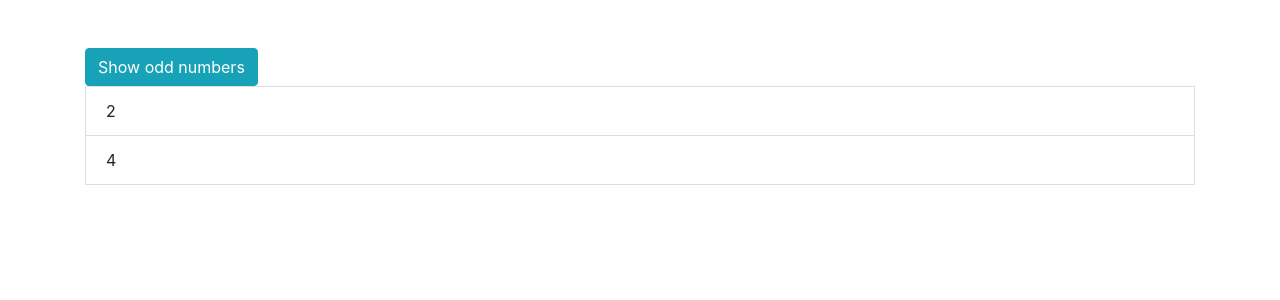
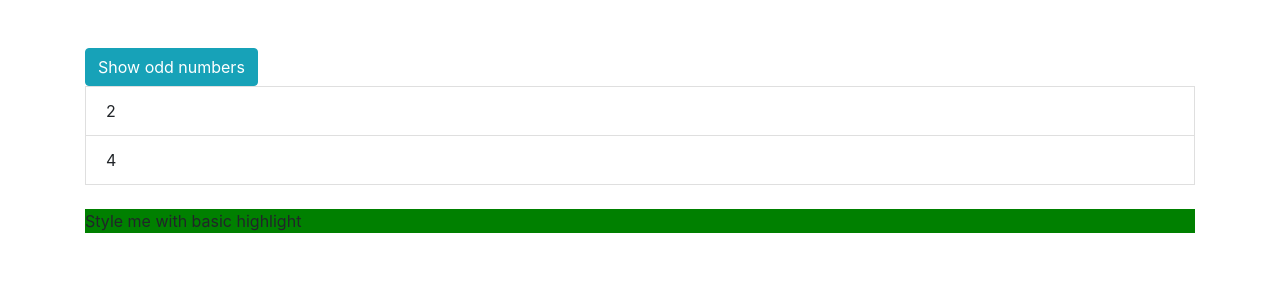
Before and after one commit to PratikshaDhumal96/UdemyAngularProject, an Angular app in the folder Directives/: page / in a window 1280 px wide. Shown: the top 300 px of the page. Built offline with nearby package versions, Linux system fonts and the light colour scheme.

Commit message:
creating a basic attribute directive

```diff
--- a/Directives/src/app/app.module.ts
+++ b/Directives/src/app/app.module.ts
@@ -4,11 +4,13 @@ import { NgModule } from '@angular/core';
 import { AppRoutingModule } from './app-routing.module';
 import { AppComponent } from './app.component';
 import { PracticeDirectivesComponent } from './practice-directives/practice-directives.component';
+import { BasicHighlightDirectiveDirective } from './basic-highlight-directive.directive';
 
 @NgModule({
   declarations: [
     AppComponent,
-    PracticeDirectivesComponent
+    PracticeDirectivesComponent,
+    BasicHighlightDirectiveDirective
   ],
   imports: [
     BrowserModule,
--- /dev/null
+++ b/Directives/src/app/basic-highlight-directive.directive.ts
@@ -0,0 +1,14 @@
+import { Directive, ElementRef, OnInit } from '@angular/core';
+
+@Directive({
+  selector: '[appBasicHighlightDirective]'
+})
+export class BasicHighlightDirectiveDirective implements OnInit{
+
+  constructor( private elementRef : ElementRef) { }
+  ngOnInit(){
+this.elementRef.nativeElement.style.backgroundColor='green';
+
+  }
+
+}
--- a/Directives/src/app/practice-directives/practice-directives.component.html
+++ b/Directives/src/app/practice-directives/practice-directives.component.html
@@ -29,4 +29,8 @@
       </ul>
     </div>
   </div>
+  <br>
+
+    <p appBasicHighlightDirective>Style me with basic highlight</p>
+
 </div>
```
